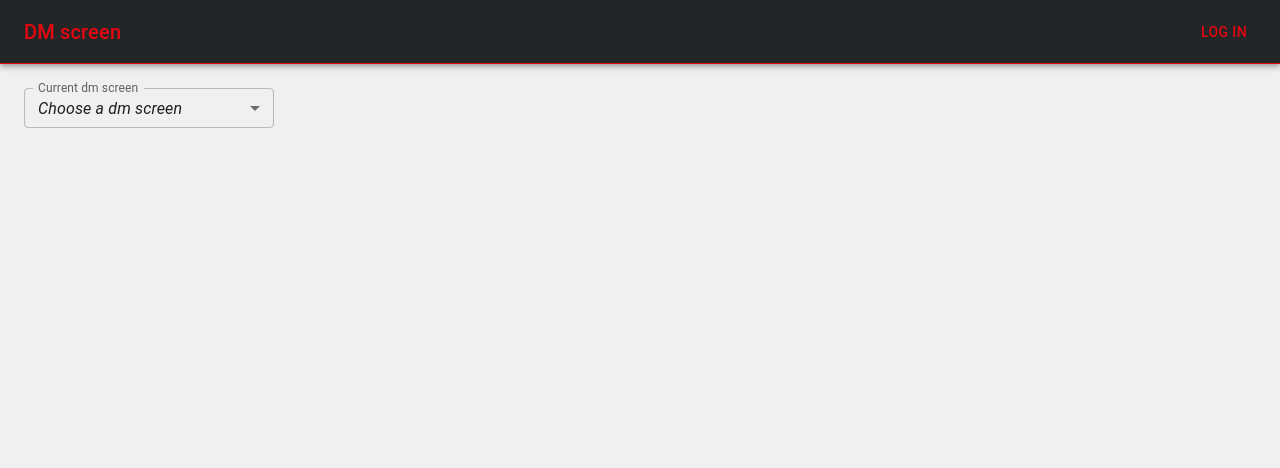
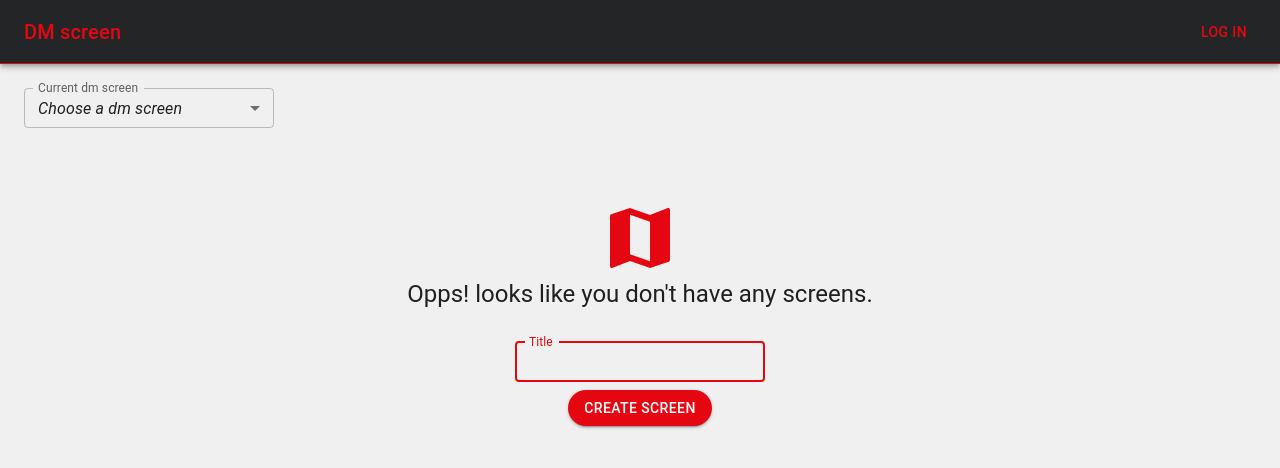
Before and after one commit to kealanheena/dm-screen, a Next.js app: page / in a window 1280 px wide. Shown: the top 468 px of the page. Built offline with nearby package versions, Linux system fonts and the light colour scheme; no server answers; the database is empty.

Commit message:
Feat: add a default page for if no screens are loaded

```diff
--- a/src/app/page.tsx
+++ b/src/app/page.tsx
@@ -11,7 +11,7 @@ export default async function Home() {
 
   return (
     <Screen
-      layouts={defaultLayouts}
+      layouts={defaultLayouts || []}
     />
   );
 }
--- a/src/app/theme.tsx
+++ b/src/app/theme.tsx
@@ -43,5 +43,10 @@ export const themeOptions: ThemeOptions = {
         }
       }
     },
+    MuiTextField: {
+      defaultProps: {
+        size: 'small',
+      },
+    },
   },
 };
--- /dev/null
+++ b/src/components/CreateNewScreen.tsx
@@ -0,0 +1,45 @@
+import React, { useState } from 'react';
+
+import {
+	Button,
+	Grid,
+	TextField,
+	Typography,
+} from '@mui/material';
+import { Map } from '@mui/icons-material';
+
+
+export default function CreateNewScreen() {
+	const [title, setTitle] = useState('');
+
+	const handleChange = (e: React.ChangeEvent<HTMLInputElement>) => setTitle(e.target.value)
+
+	return (
+		<Grid
+			container
+			flexDirection="column"
+			alignItems="center"
+			alignContent="center"
+			justifyContent="center"
+			sx={{ height: '50%'}}
+		>
+			<Map sx={{ fontSize: '5rem'}} color="primary"/>
+			<Typography variant="h5" pb={3}>
+				Opps! looks like you don't have any screens.
+			</Typography>
+
+			<TextField
+				autoFocus
+				onChange={handleChange}
+				label="Title"
+				value={title}
+				sx={{ m: 1, minWidth: 250 }}
+			/>
+			<Button variant="contained">
+				Create screen
+			</Button>
+		</Grid>
+	);
+}
+
+// <Blocks blocks={selectedLayout.blocks} isCustomizing={isCustomizing} />
--- a/src/components/Screen.tsx
+++ b/src/components/Screen.tsx
@@ -17,6 +17,7 @@ import { Layout } from '@/types';
 import IconButton from './IconButton';
 // import Blocks from './Blocks';
 import TitleDialog from './TitleDialog';
+import CreateNewScreen from './CreateNewScreen';
 
 
 interface ScreenProps {
@@ -87,19 +88,24 @@ export default function Screen({ layouts }: ScreenProps) {
 							icon="ADD"
 							onClick={() => {}}
 							variant="icon_only"
+							tooltip="Add section"
 						/>
 						<IconButton
 							icon={isCustomizing ? 'CHECK' : 'SETTINGS'}
 							onClick={() =>  setIsCustomizing(!isCustomizing)}
 							variant="icon_only"
+							tooltip={isCustomizing ? 'Finish changes' : 'Start changing'}
 						/>
 					</Grid>
 				)}
 
 			</Grid>
-			{/* {selectedLayout && (
-				<Blocks blocks={selectedLayout.blocks} isCustomizing={isCustomizing} />
-			)} */}
+
+			{selectedLayout ? (
+				<div/>
+			) : <CreateNewScreen />}
 		</Box>
 	);
 }
+
+// <Blocks blocks={selectedLayout.blocks} isCustomizing={isCustomizing} />
```
